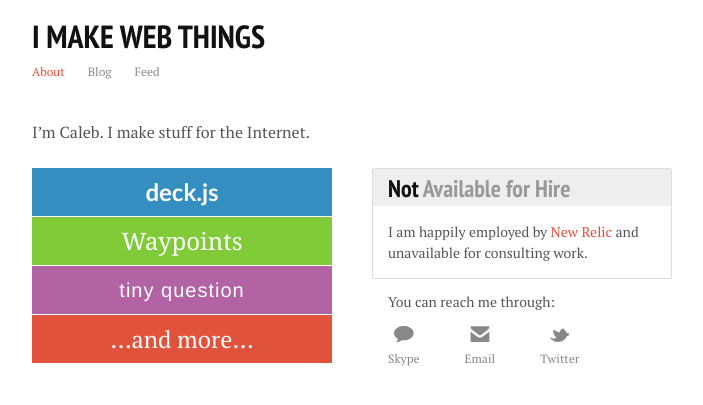
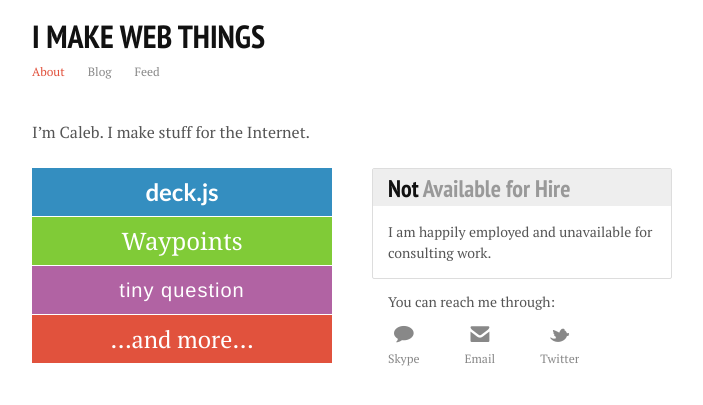
Before and after one commit to imakewebthings/imakewebthings.github.com, a Jekyll site: the page built from index.html, in a window 1280 px wide. Shown: the top 405 px of the page, without its empty margins (288-991 px from the left). Built offline with Jekyll 4.4.1, drawn with Linux system fonts in a browser that asks for light colours.

Commit message:
Update index.html

```diff
--- a/index.html
+++ b/index.html
@@ -37,7 +37,7 @@
 		<aside class="home-aside">
       <section class="hire">
         <h2><strong>Not</strong> Available for Hire</h2>
-        <p>I am happily employed by <a href="http://newrelic.com/">New Relic</a> and unavailable for consulting work.</p>
+        <p>I am happily employed and unavailable for consulting work.</p>
       </section>
 
 			<section class="contact">
```
